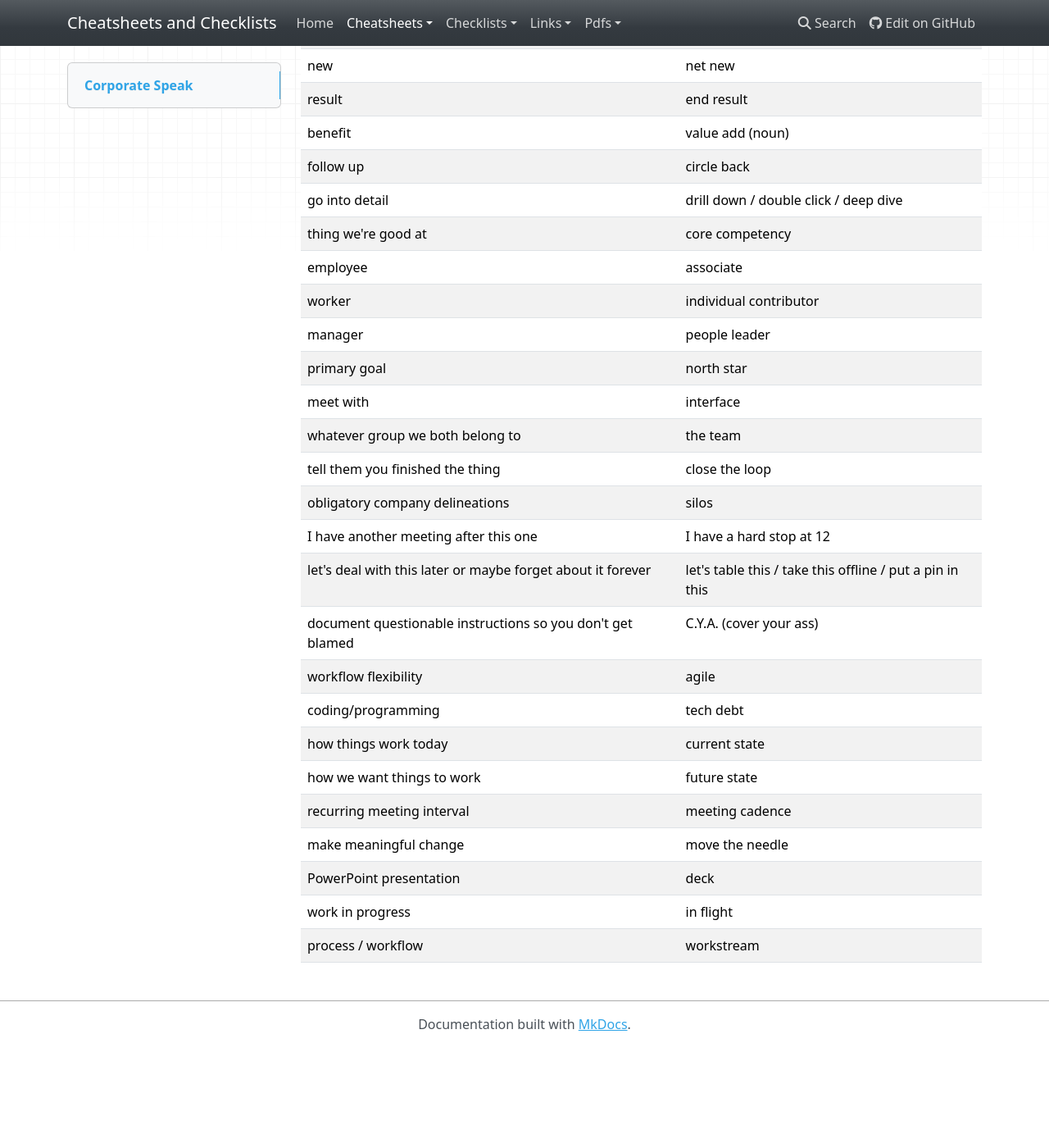
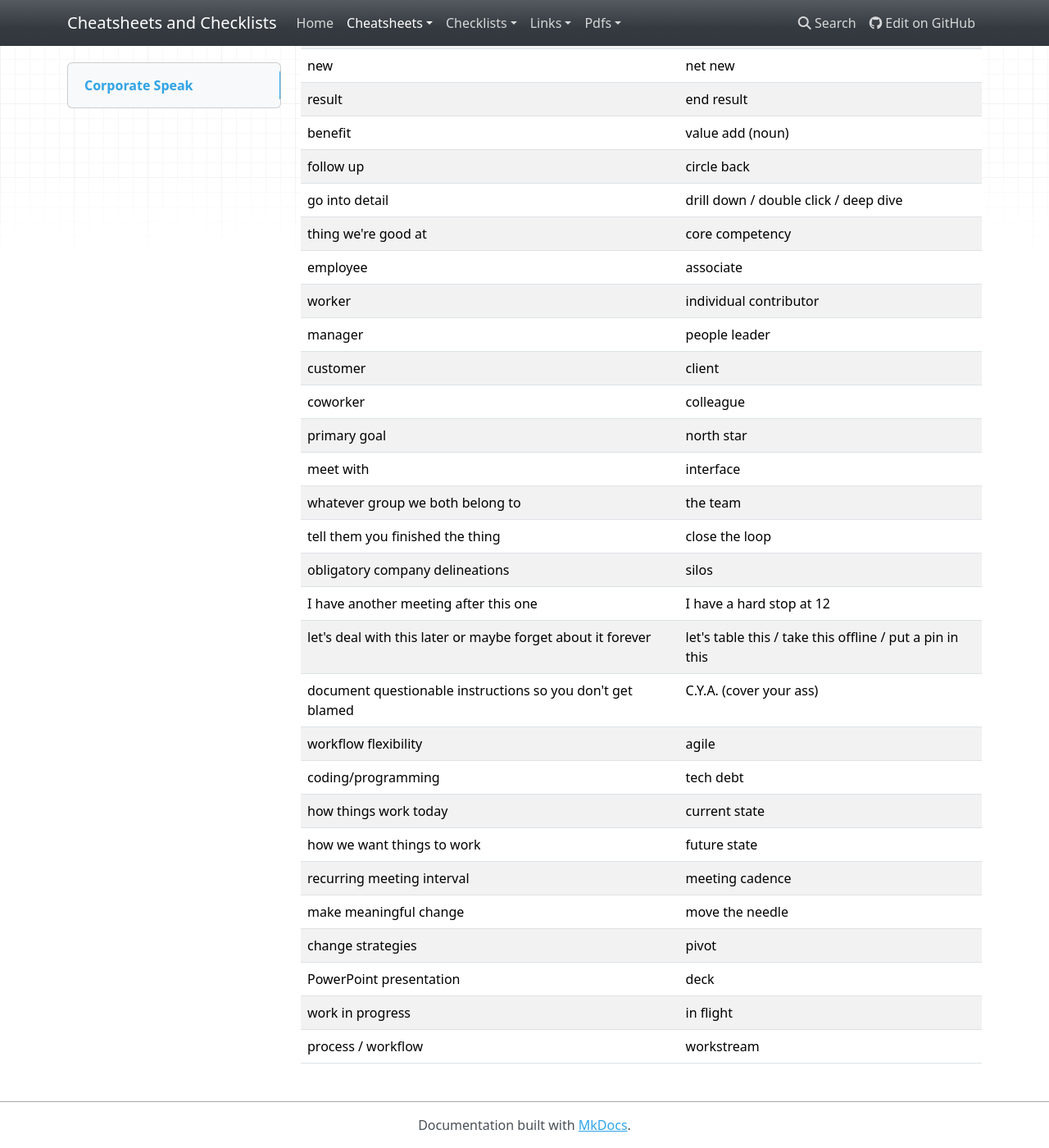
Before and after one commit to buckmanc/cheatsheets_and_checklists, an MkDocs documentation site: the page built from docs/cheatsheets/corporate_speak.md, in a window 1280 px wide and 1400 px high, scrolled down 320 px. Shown: the whole window at 82% size. Built offline with MkDocs 1.6.1, drawn with Linux system fonts in a browser that asks for light colours; nearby versions of some CDN libraries; before the commit the page ends 1597 px from its top, so only the background shows below that.

Commit message:
additions

```diff
--- a/docs/cheatsheets/corporate_speak.md
+++ b/docs/cheatsheets/corporate_speak.md
@@ -16,6 +16,8 @@
 employee|associate
 worker|individual contributor
 manager|people leader
+customer|client
+coworker|colleague
 primary goal|north star
 meet with|interface
 whatever group we both belong to|the team
@@ -30,6 +32,7 @@
 how we want things to work|future state
 recurring meeting interval|meeting cadence
 make meaningful change|move the needle
+change strategies|pivot
 PowerPoint presentation|deck
 work in progress|in flight
 process / workflow|workstream
```
